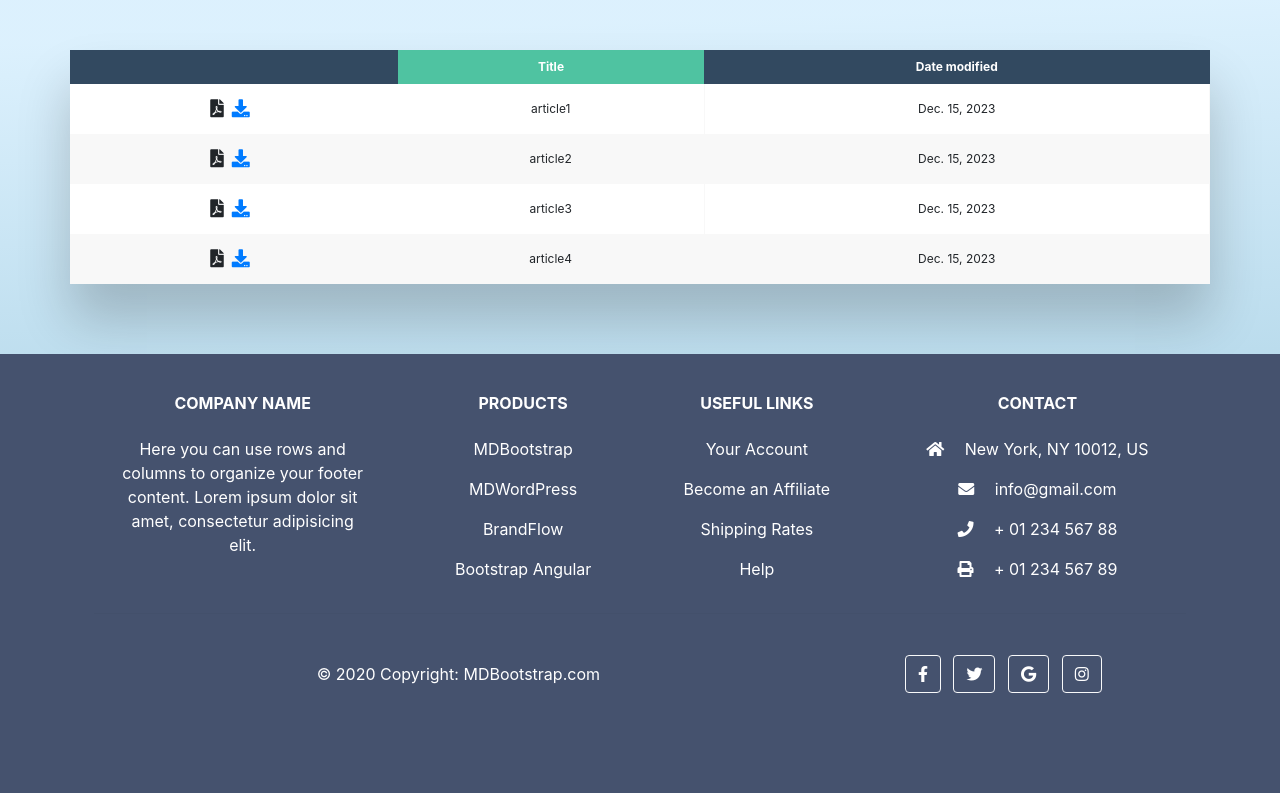
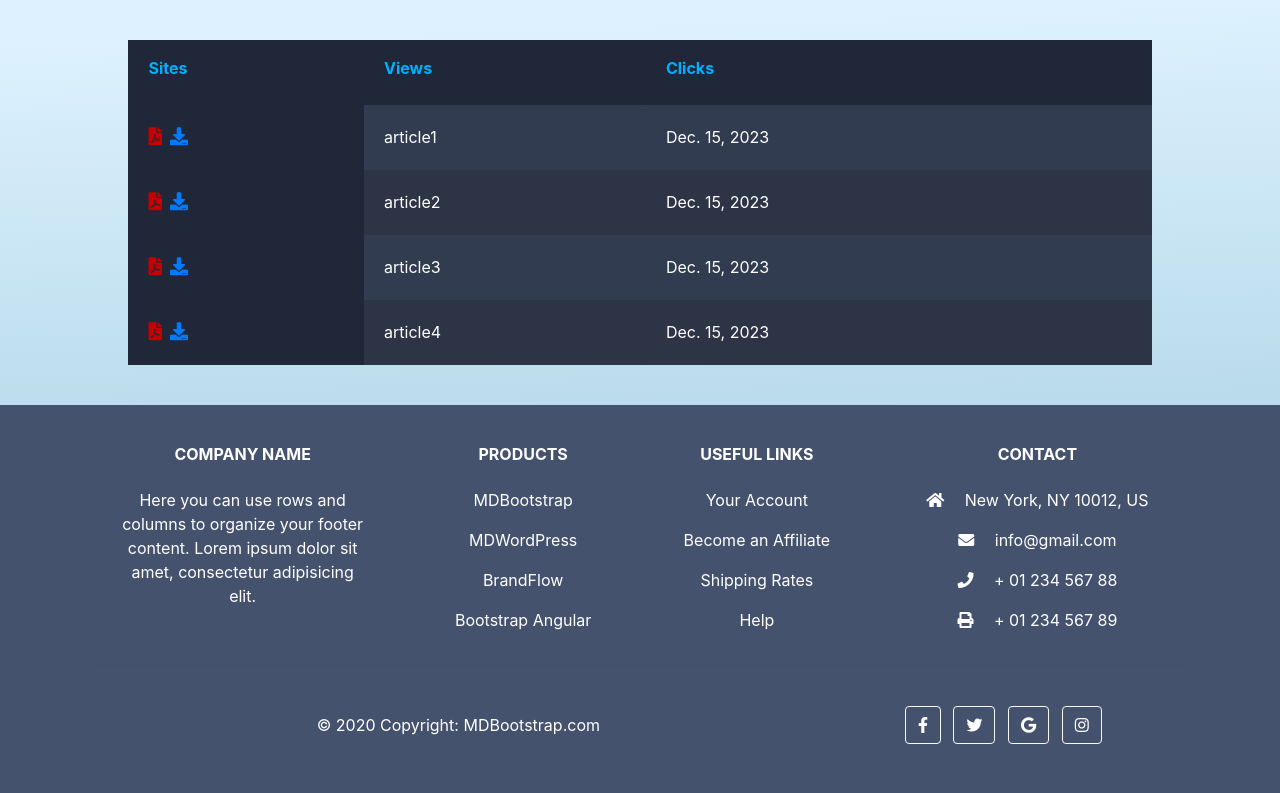
Before and after one commit to erf04/pro-mahoor, a Django app: page /en/articles/ in a window 1280 px wide. Shown: the part 86-879 px from the top of the page. Before the commit the page ends 779 px from the top, so only its background shows below. Run offline with Django 4.2, Linux system fonts and the light colour scheme; data comes from the database, SQL or seed files in the repository; some libraries are stand-ins or nearby versions.

Commit message:
article table

```diff
--- a/mahoortah/pages/templates/en/articles.html
+++ b/mahoortah/pages/templates/en/articles.html
@@ -1,26 +1,125 @@
 {% extends 'base.html' %} {% load static %} {% block content %}
 <style>
-  /* table tr td,
-  table tr th {
-    background-color: rgba(0, 15, 40, 0.2) !important;
+  @import url(https://fonts.googleapis.com/css?family=Open+Sans:300,400,700);
+
+  h1 {
+    font-size: 3em;
+    font-weight: 300;
+    line-height: 1em;
+    text-align: center;
+    color: #33beff;
+  }
+
+  h2 {
+    font-size: 1em;
+    font-weight: 300;
+    text-align: center;
+    display: block;
+    line-height: 1em;
+    padding-bottom: 2em;
+    /* color: #fb667a; */
+  }
+
+  td {
+    color: white;
+  }
+
+  h2 a {
+    font-weight: 700;
+    text-transform: uppercase;
+    /* color: #fb667a; */
+    text-decoration: none;
+  }
+
+  .blue {
+    color: #185875;
+  }
+  .yellow {
+    color: #fff842;
+  }
+
+  .container-table th h1 {
+    font-weight: bold;
+    font-size: 1em;
+    text-align: left;
+    color: #00b0ff;
+  }
+
+  .container-table td {
+    font-weight: normal;
+    font-size: 1em;
+    -webkit-box-shadow: 0 2px 2px -2px #0e1119;
+    -moz-box-shadow: 0 2px 2px -2px #0e1119;
+    box-shadow: 0 2px 2px -2px #0e1119;
+  }
+
+  .container-table {
+    text-align: left;
+    overflow: hidden;
+    width: 80%;
+    margin: 40px auto;
+    display: table;
+    padding: 0 0 8em 0;
+  }
+
+  .container-table td,
+  .container-table th {
+    padding-bottom: 2%;
+    padding-top: 2%;
+    padding-left: 2%;
+  }
+
+  /* Background-color of the odd rows */
+  .container-table tr:nth-child(odd) {
+    background-color: #323c50;
+  }
+
+  /* Background-color of the even rows */
+  .container-table tr:nth-child(even) {
+    background-color: #2c3446;
+  }
+
+  .container-table th {
+    background-color: #1f2739;
+  }
+
+  /* .container-table tr:hover {
+    background-color: #1e1e1eac;
+    -webkit-box-shadow: 0 6px 6px -6px #0e1119;
+    -moz-box-shadow: 0 6px 6px -6px #0e1119;
+    box-shadow: 0 6px 6px -6px #0e1119;
   } */
+
+  .container-table td:hover {
+    background-color: #90a4ae;
+    color: #2a3232;
+    /* font-weight: bold; */
+    transition-delay: 0s;
+    transition-duration: 0.4s;
+    transition-property: all;
+    transition-timing-function: line;
+  }
+
+  @media (max-width: 800px) {
+    .container-table td:nth-child(4),
+    .container-table th:nth-child(4) {
+      display: none;
+    }
+  }
 </style>
-
-<div style="margin-top: 50px" class="table-wrapper">
-  <table class="fl-table">
+<table class="container-table">
   <thead>
     <tr>
-        <th></th>
-        <th>Title</th>
-        <th>Date modified</th>
-        <!-- <th scope="col">Handle</th> -->
+      <th><h1>Sites</h1></th>
+      <th><h1>Views</h1></th>
+      <th><h1>Clicks</h1></th>
     </tr>
   </thead>
   <tbody>
     {% for article,color in list %}
-      <tr class="table-row">
+    <tr class="table-row" style="width: auto">
       <th>
-          <i class="fa fa-file-pdf" style="font-size: large"></i
+        <i class="fa fa-file-pdf" style="font-size: large; color: rgb(198, 0, 0);"></i
         ><a href=""
           ><i
             class="fa fa-download px-2"
@@ -36,6 +135,4 @@
     {% endfor %}
   </tbody>
 </table>
-</div>
-
 {% endblock %}
```
Lines whose indentation alone changed are shown as unchanged.
